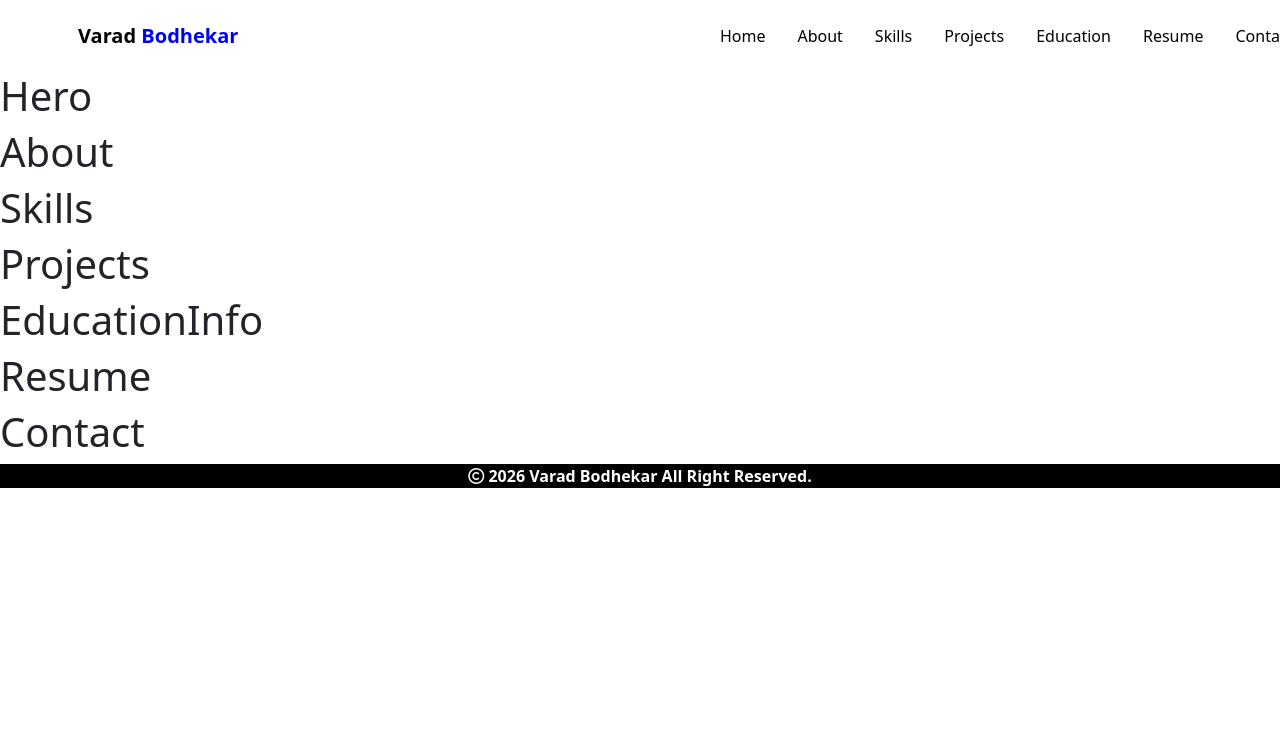
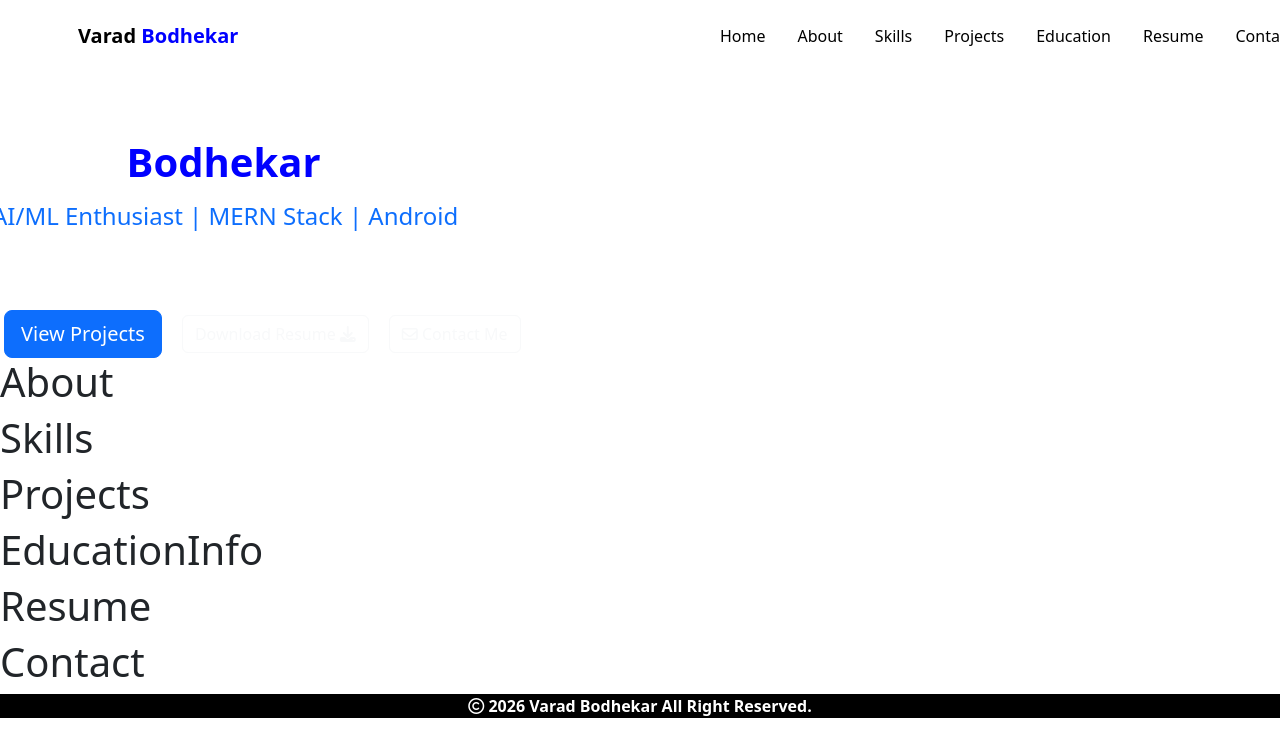
Before and after one commit to bodhekarvarad/varad.bodhekar-portfolio, a React (Vite) app: page / in a window 1280 px wide. Shown: the top 756 px of the page. Built offline with nearby package versions, Linux system fonts and the light colour scheme.

Commit message:
create a hero of column

```diff
--- a/src/Hero.jsx
+++ b/src/Hero.jsx
@@ -1,11 +1,23 @@
 import React  from "react";
 import Navbar from "./Navbar";
-
+import "./Style.css"
 const Hero=()=>{
     return(
-        <div>
+        <div className="hero-bg">
+          <div className="col-6">
+          <div className="row" id="hero-name">
+            <h3 className="text-white mt-3"><b>Hi,I'm</b></h3>
+            <h1 className="text-white mt-2"> <b>Varad</b> <span className="name"><b>Bodhekar</b></span></h1>
+            <h4 className="text-primary text-wrap p-1 mt-1">AI/ML Enthusiast | MERN Stack | Android </h4>
+            <p className="f-1 text-white mt-1"><b>B.E student passinate about building intelligent solution using Machine and Web Technologies</b></p>
+            <div className="col">
+     <button className="btn btn-primary btn-lg mx-1">View Projects</button>
+     <button className="btn btn-outline-light mx-3"> Download Resume <i class="fa-solid fa-download"></i></button>
+           <button className="btn btn-outline-light mx-1"><i class="fa-regular fa-envelope"></i> Contact Me</button>
+            </div>
+          </div>
 
-            <h1>Hero</h1>
+        </div>
         </div>
     );
 }
```
